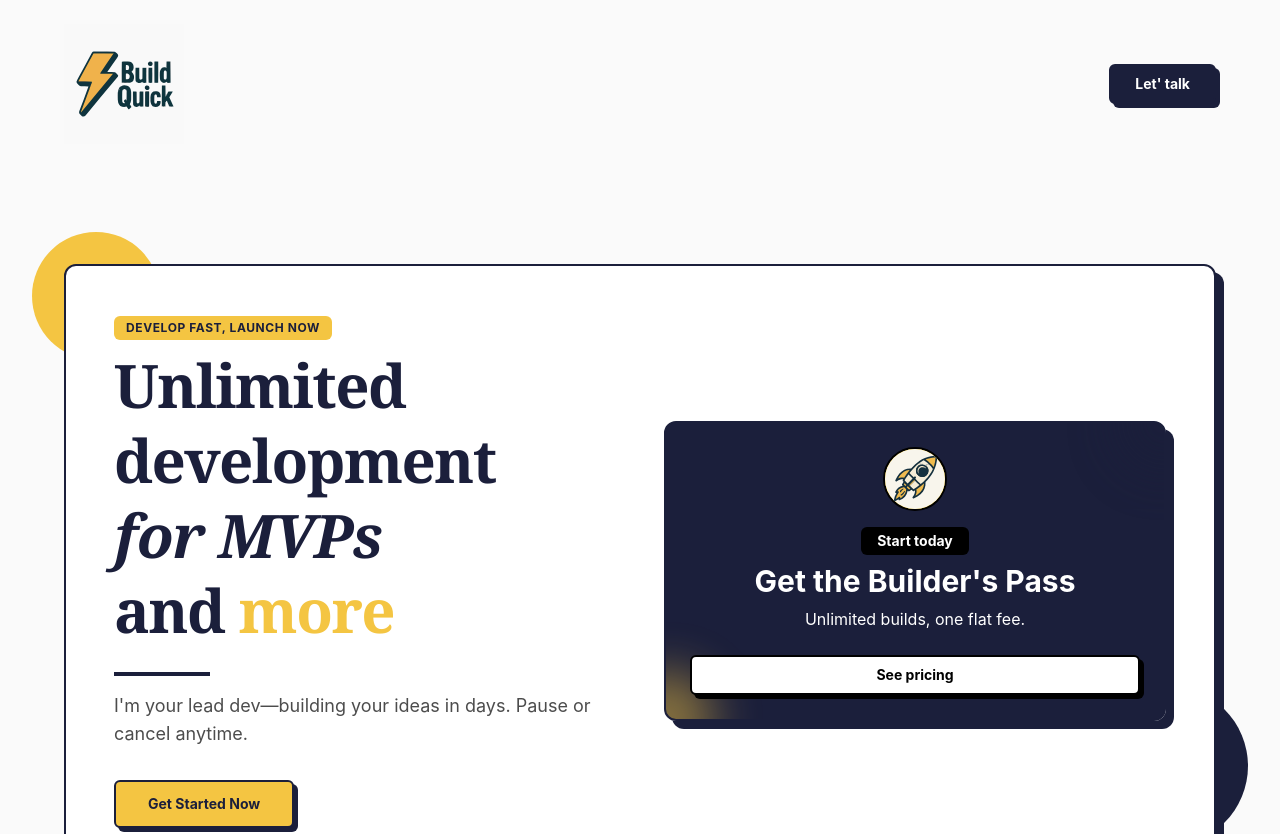
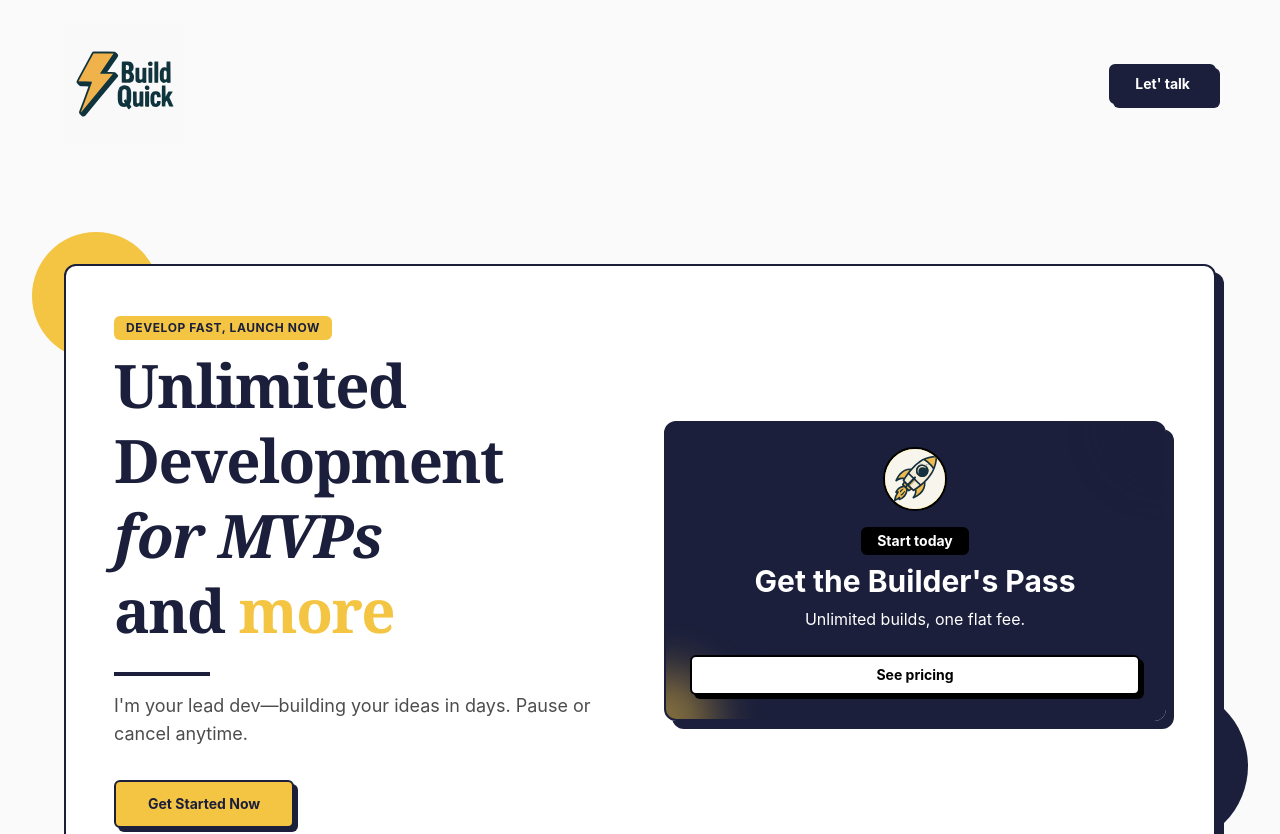
Before and after one commit to AntonioKOD/buildquick, a Next.js app: page / in a window 1280 px wide. Shown: the top 834 px of the page. Built offline with nearby package versions, Linux system fonts and the light colour scheme.

Commit message:
changed price

```diff
--- a/app/page.tsx
+++ b/app/page.tsx
@@ -253,7 +253,7 @@ export default function Home() {
                   Develop Fast, Launch Now
                 </div>
                 <h1 className="mb-6 font-serif text-5xl font-bold leading-tight tracking-tight text-[#1B1F3B] hero-element md:text-6xl">
-                  Unlimited development
+                   Unlimited Development
                   <br />
                   <span className="italic">for MVPs</span>
                   <br />
@@ -264,7 +264,7 @@ export default function Home() {
                   I&apos;m your lead dev—building your ideas in days. Pause or cancel anytime.
                 </p>
                 <div className="flex flex-wrap gap-4">
-                  <Link href='https://buy.stripe.com/eVacOcfVxeRL2n6fYY'>
+                  <Link href='https://buy.stripe.com/3csg0obFhaBvgdW4gh'>
                     <Button
                       className="h-12 rounded-md border-2 border-[#1B1F3B] bg-primary px-8 text-sm font-bold text-[#1B1F3B] shadow-[4px_4px_0px_0px_rgba(27,31,59,1)] transition-all hover:-translate-y-0.5 hover:translate-x-0.5 hover:shadow-[5px_5px_0px_0px_rgba(27,31,59,1)] animate-button hero-element"
                       variant="default"
@@ -506,7 +506,7 @@ export default function Home() {
               <div className="mb-2 text-sm font-bold uppercase tracking-wider text-white/70">Builder&apos;s Pass</div>
               <div className="mb-6 border-b border-white/10 pb-6">
                 <div className="flex items-baseline">
-                  <span className="text-4xl font-bold text-white">$499</span>
+                  <span className="text-4xl font-bold text-white">$799</span>
                   <span className="text-sm text-white/70">/month</span>
                 </div>
                 <div className="mt-2 inline-block rounded-md border border-white/20 px-3 py-0.5 text-xs text-white/70">
@@ -542,7 +542,7 @@ export default function Home() {
                   </div>
                 </div>
               </div>
-              <Link href='https://buy.stripe.com/eVacOcfVxeRL2n6fYY'>
+              <Link href='https://buy.stripe.com/3csg0obFhaBvgdW4gh'>
               <Button
                 className="h-12 w-full rounded-md border-2 border-black bg-primary px-6 text-sm font-bold text-white shadow-[4px_4px_0px_0px_rgba(0,0,0,1)] transition-all hover:-translate-y-0.5 hover:translate-x-0.5 hover:shadow-[5px_5px_0px_0px_rgba(0,0,0,1)] animate-button"
                 variant="default"
```
